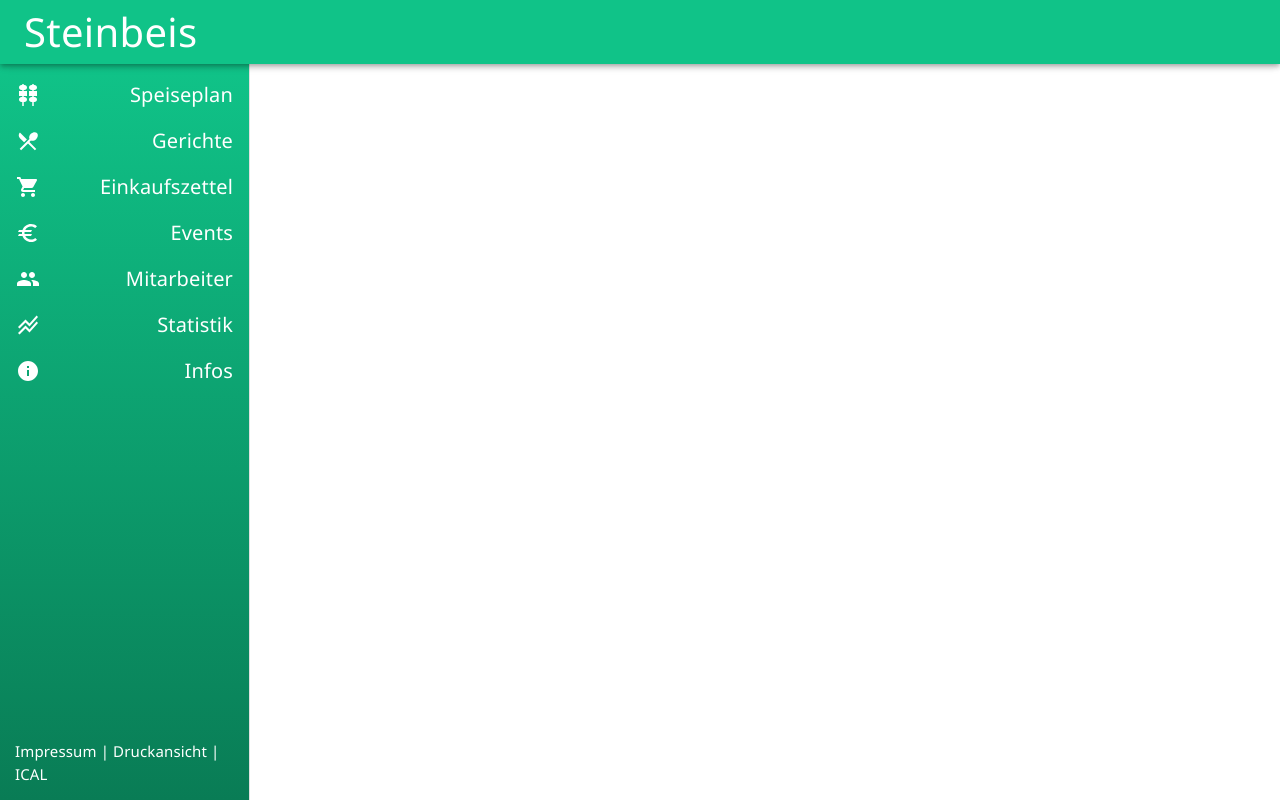
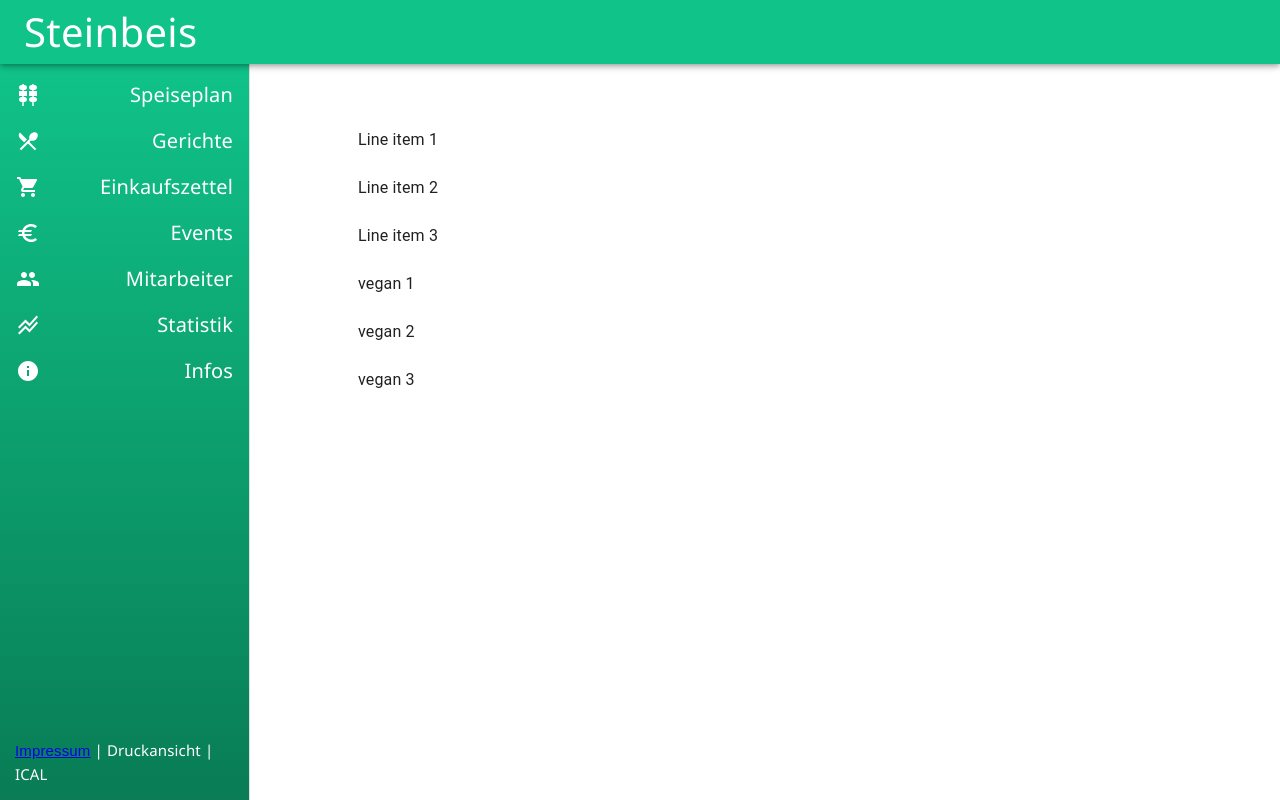
Before and after one commit to sheg0/eLunch, a React (Create React App) app in the folder Application/frontend/: page /Info in a window 1280 px wide. Built offline with nearby package versions, Linux system fonts and the light colour scheme; no server answers.

Commit message:
create and implement info page

```diff
--- a/Application/frontend/src/components/FetchMeal.jsx
+++ b/Application/frontend/src/components/FetchMeal.jsx
@@ -7,8 +7,7 @@ import { Routes, Route } from "react-router-dom";
 import Home from "../pages/Home";
 import List from "../pages/List";
 import Calendar from "../pages/Calendar";
-
-
+import Info from "../components/Info.jsx";
 
 function FetchMeal() {
 
@@ -38,6 +37,7 @@ function FetchMeal() {
           <Route path="/" element={<Home meals={meals} />} />
           <Route path="/List" element={<List meals={meals} />} />
           <Route path="/Calendar" element={<Calendar meals={meals}/>} />
+          <Route path="/Info" element={<Info />} />
         </Routes>
 
   )
--- /dev/null
+++ b/Application/frontend/src/components/Info.jsx
@@ -0,0 +1,30 @@
+import List from '@mui/material/List';
+import ListItemText from '@mui/material/ListItemText';
+import ListItem from '@mui/material/ListItem';
+import { Container } from "@mui/material";
+
+function Info () {
+    return (
+        <Container>
+            <List sx={{ width: '100%', maxWidth: 360 }}>
+              {[1, 2, 3].map((value) => (
+                <ListItem
+                  key={value}
+                >
+                  <ListItemText primary={`Line item ${value}`} />
+                </ListItem>
+              ))}
+              {[1, 2, 3].map((value2) => (
+                <ListItem
+                  key={value2}
+                >
+                  <ListItemText primary={`vegan ${value2}`} />
+                </ListItem>
+              ))}
+            </List>
+        </Container>
+    )
+}
+
+
+export default Info;
--- a/Application/frontend/src/components/Sidebar.jsx
+++ b/Application/frontend/src/components/Sidebar.jsx
@@ -43,8 +43,8 @@ export default function ClippedDrawer({children})  {
         return navigate("/");
       case 6:
         return navigate("/");
-      case 7:
-        return navigate("/");
+      case "Infos":
+        return navigate("/Info");
       default:
         return navigate("/");
     }
@@ -118,7 +118,7 @@ export default function ClippedDrawer({children})  {
               padding: '15px',
 
             }}>
-              Impressum | Druckansicht | ICAL
+              <a href={"./Info"}>Impressum</a> | Druckansicht | ICAL
           </Typography>
         </Box>
       </Drawer>
```
